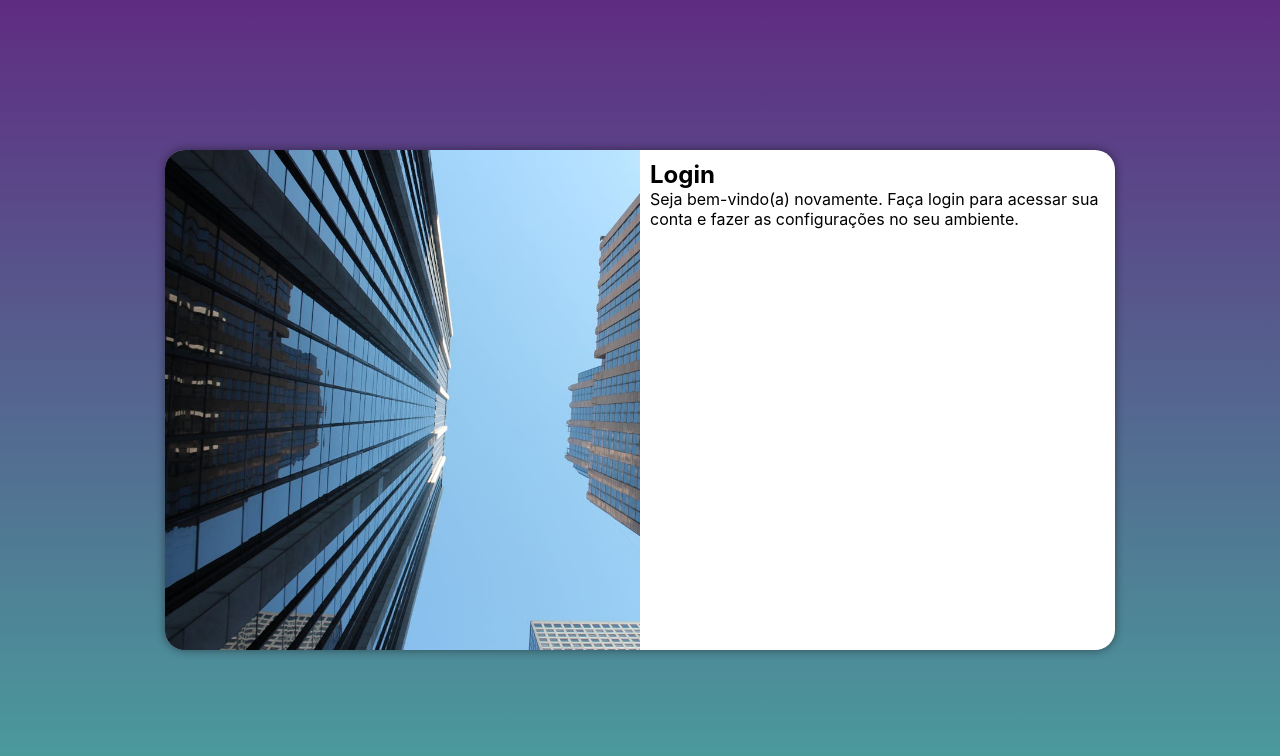
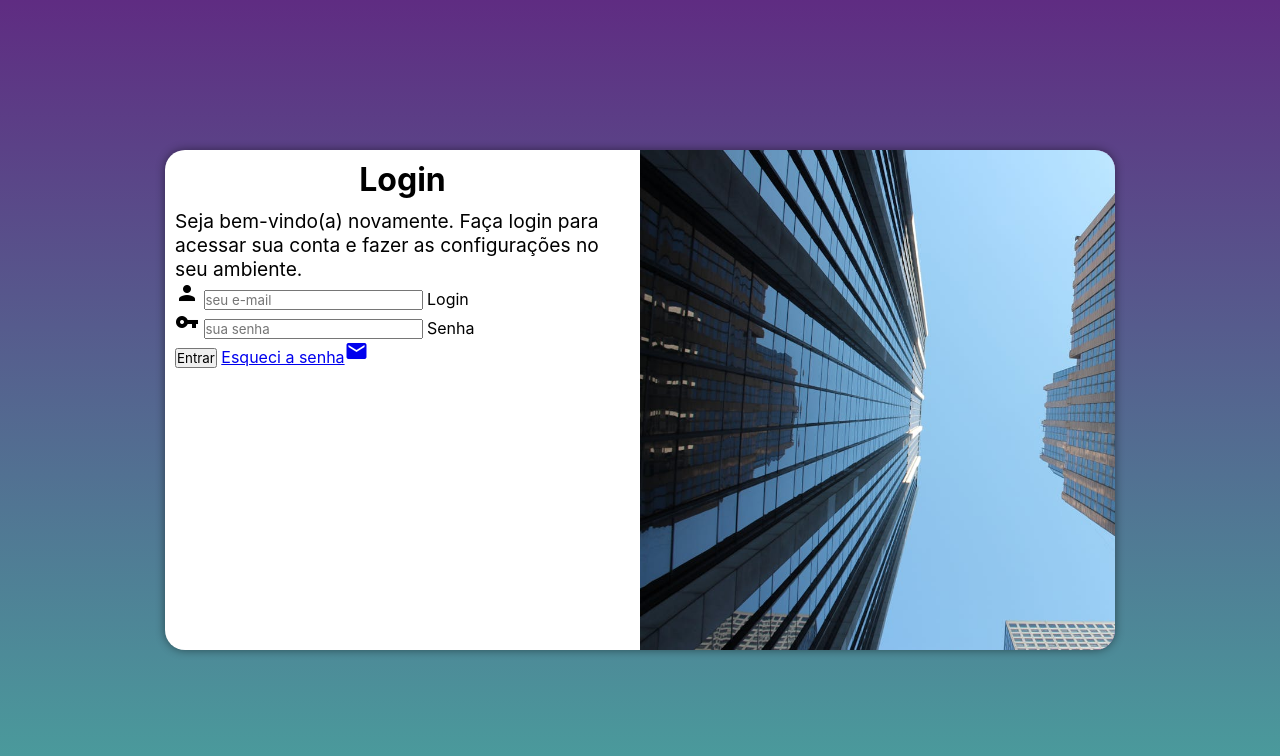
Before and after one commit to rafaelrdacosta/projeto-login, a plain HTML site: page index.html in a window 1280 px wide. Drawn offline with Linux system fonts and the light colour scheme.

Commit message:
Formulário adicionado

```diff
--- a/estilos/media-query.css
+++ b/estilos/media-query.css
@@ -36,13 +36,20 @@ Large Desktop: 1200px and above
         width: 950px;
     }
     section#login > div#imagem{
+        float: right;
+        width: 50%;
+        height: 100%;
+    }
+    section#login > div#formulario{
         float: left;
         width: 50%;
         height: 100%;
     }
-    section#login > div#formulario{
-        float: right;
-        width: 50%;
-        height: 100%;
+    div#formulario > h1{
+    font-size: 2em;
+    }
+
+    div#formulario > p{
+    font-size: 1.2em;
     }
 }
--- a/estilos/style.css
+++ b/estilos/style.css
@@ -55,3 +55,12 @@ section#login > div#formulario{
     display: block;
     padding: 10px;
 }
+
+div#formulario > h1{
+    text-align: center;
+    margin-bottom: 10px;
+}
+
+div#formulario > p{
+    font-size: 0.8em;
+}
--- a/index.html
+++ b/index.html
@@ -7,6 +7,7 @@
     <link rel="shortcut icon" href="favicon.ico" type="image/x-icon">
     <link rel="stylesheet" href="estilos/style.css">
     <link rel="stylesheet" href="estilos/media-query.css">
+    <link href="https://fonts.googleapis.com/icon?family=Material+Icons" rel="stylesheet" />
 </head>
 <body>
     <main>
@@ -18,8 +19,21 @@
             <div id="formulario">
                 <h1>Login</h1>
                 <p>Seja bem-vindo(a) novamente. Faça login para acessar sua conta e fazer as configurações no seu ambiente.</p>
-               <form action="login.php" method="post">
-
+               <form action="login.php" method="post" autocomplete="on">
+                    <div class="campo">
+                        <i class="material-icons">person</i>
+                        <input type="email" name="login" id="ilogin" placeholder="seu e-mail" autocomplete="email" required maxlength="30">
+                        <label for="ilogin">Login</label>
+                    </div>
+                    <div class="campo">
+                        <i class="material-icons">vpn_key</i>
+                        <input type="password" name="senha" id="isenha" placeholder="sua senha" autocomplete="current-password" required minlength="8" maxlength="20">
+                        <label for="isenha">Senha</label>
+                    </div>
+                    <input type="submit" value="Entrar">
+                    <a href="esqueci.html">
+                        Esqueci a senha<i class="material-icons">mail</i>
+                    </a>
                </form>
             </div>
         </section>
```
